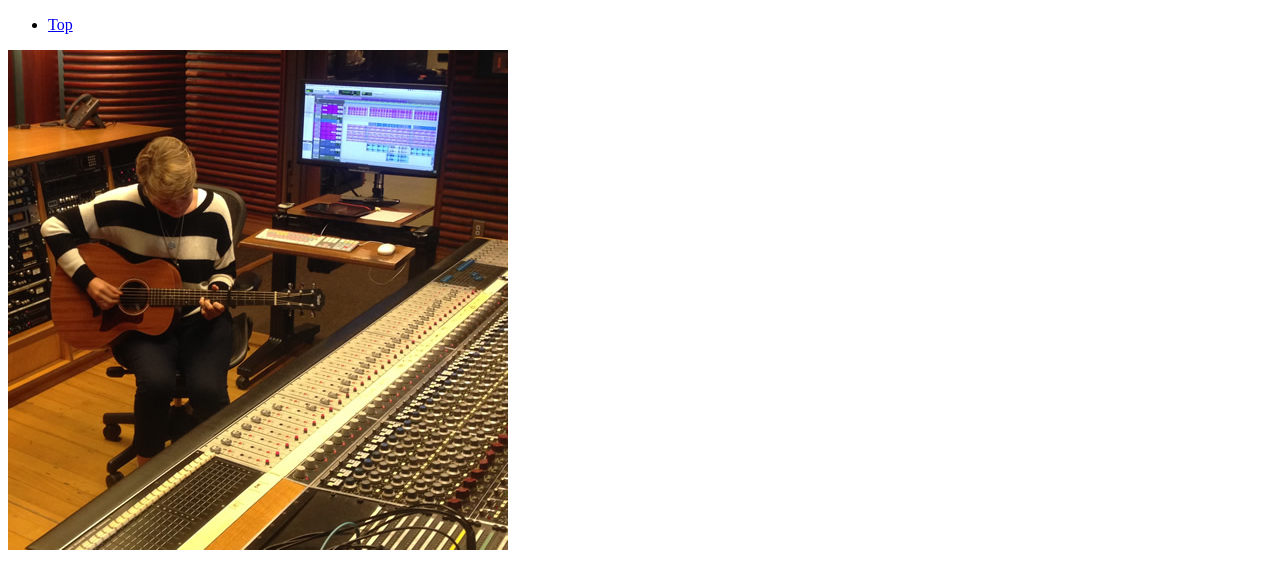
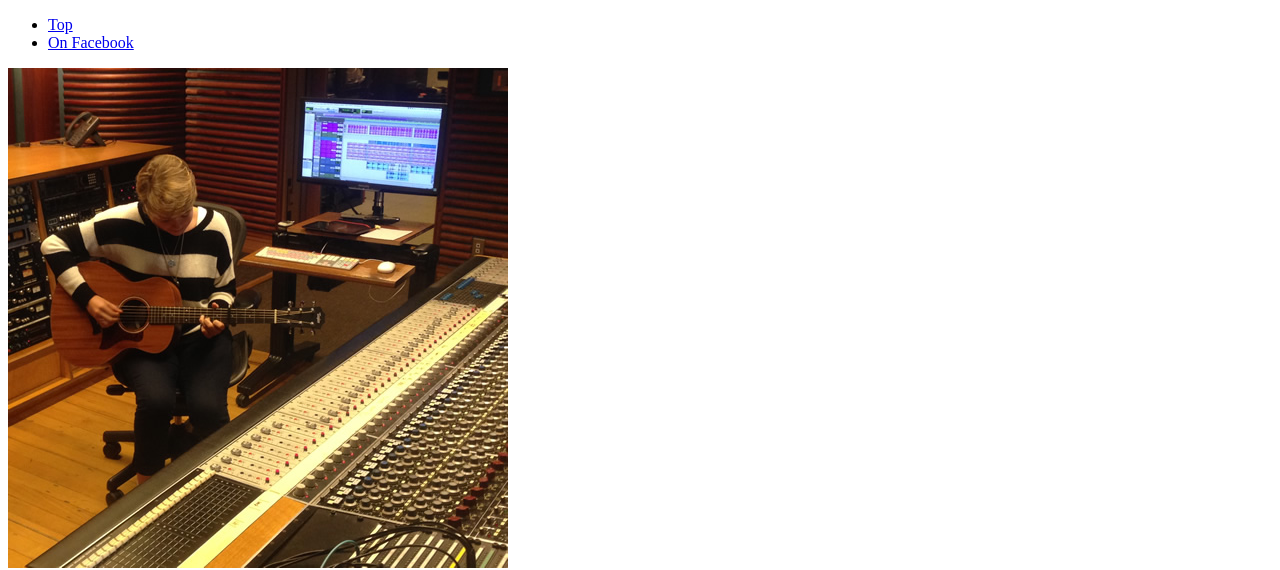
Before and after one commit to jeffrey-dalton/taliadalton, a plain HTML site: page index.html in a window 1280 px wide. Shown: the top 570 px of the page. Drawn offline with Linux system fonts and the light colour scheme; a script that the page names is missing.

Commit message:
Update index.html
add facebook link to header

```diff
--- a/index.html
+++ b/index.html
@@ -34,8 +34,8 @@
 			<nav id="nav">
 				<ul class="container">
 					<li><a href="#top">Top</a></li>
-					<!--  <li><a href="#work">Music</a></li>
-					<li><a href="#portfolio">Portfolio</a></li> -->
+					<li><a href="https://www.facebook.com/taliadaltonmusic" target="_blank">On Facebook</a></li>
+					<!-- <li><a href="#portfolio">Portfolio</a></li> -->
 					<!-- <li><a href="#contact">Contact</a></li> -->
 				</ul>
 			</nav>
```
